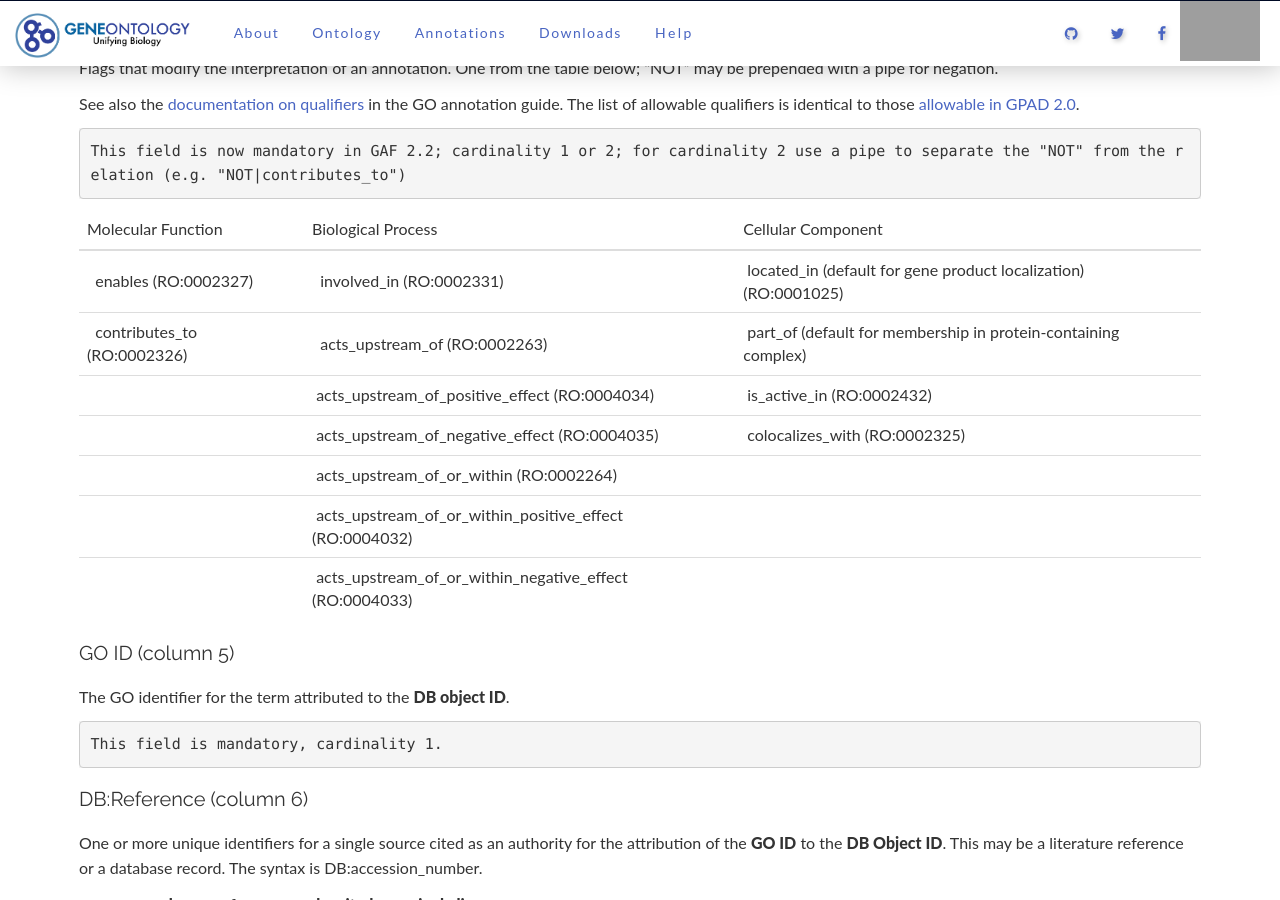
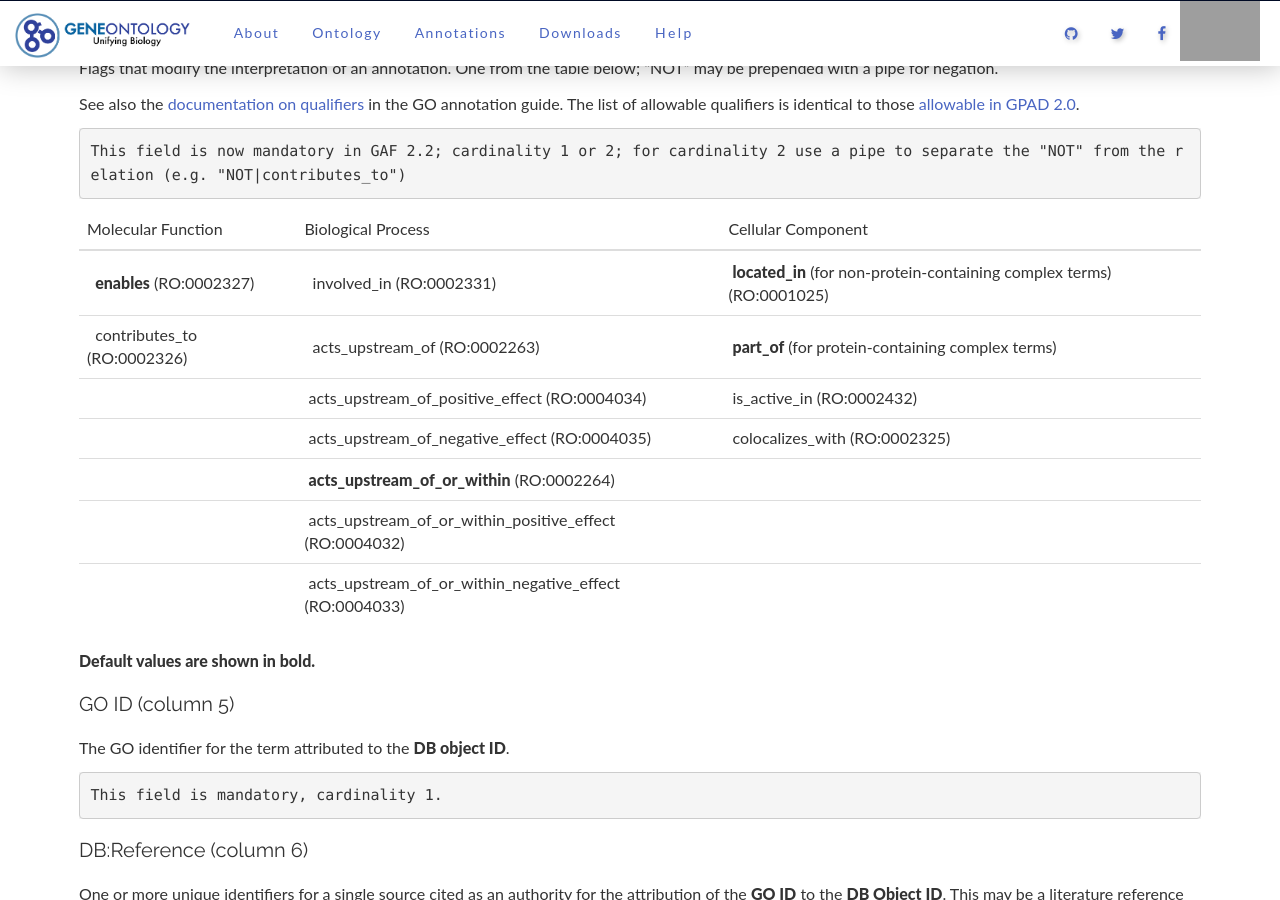
Before and after one commit to geneontology/geneontology.github.io, a Jekyll site: the page built from _docs/go-annotation-file-gaf-format-22.md, in a window 1280 px wide and 900 px high, scrolled down 2890 px. Built offline with Jekyll 4.4.1, drawn with Linux system fonts in a browser that asks for light colours; nearby versions of some CDN libraries; grey boxes are pictures that could not be loaded.

Commit message:
Update go-annotation-file-gaf-format-22.md
Bolding default relations in Column 4 table

```diff
--- a/_docs/go-annotation-file-gaf-format-22.md
+++ b/_docs/go-annotation-file-gaf-format-22.md
@@ -122,14 +122,15 @@ See also the [documentation on qualifiers](http://geneontology.org/docs/go-annot
 
 | Molecular Function 	| Biological Process 	| Cellular Component |
 |----------|---------|-------------|
-|  enables (RO:0002327) |  involved_in (RO:0002331) | located_in (default for gene product localization) (RO:0001025) |
-|  contributes_to (RO:0002326)|  acts_upstream_of (RO:0002263) | part_of (default for membership in protein-containing complex)  |
+|  **enables** (RO:0002327) |  involved_in (RO:0002331) | **located_in** (for non-protein-containing complex terms) (RO:0001025) |
+|  contributes_to (RO:0002326)|  acts_upstream_of (RO:0002263) | **part_of** (for protein-containing complex terms)  |
 |   | acts_upstream_of_positive_effect (RO:0004034) | is_active_in (RO:0002432)  |
 |   | acts_upstream_of_negative_effect (RO:0004035) | colocalizes_with (RO:0002325)  |
-|   | acts_upstream_of_or_within (RO:0002264)  |   |
+|   | **acts_upstream_of_or_within** (RO:0002264)  |   |
 |   | acts_upstream_of_or_within_positive_effect (RO:0004032)  |   |
 |   | acts_upstream_of_or_within_negative_effect (RO:0004033)  |   |
 
+**Default values are shown in bold.**
 
 #### GO ID (column 5)
 The GO identifier for the term attributed to the **DB object ID**.
```
